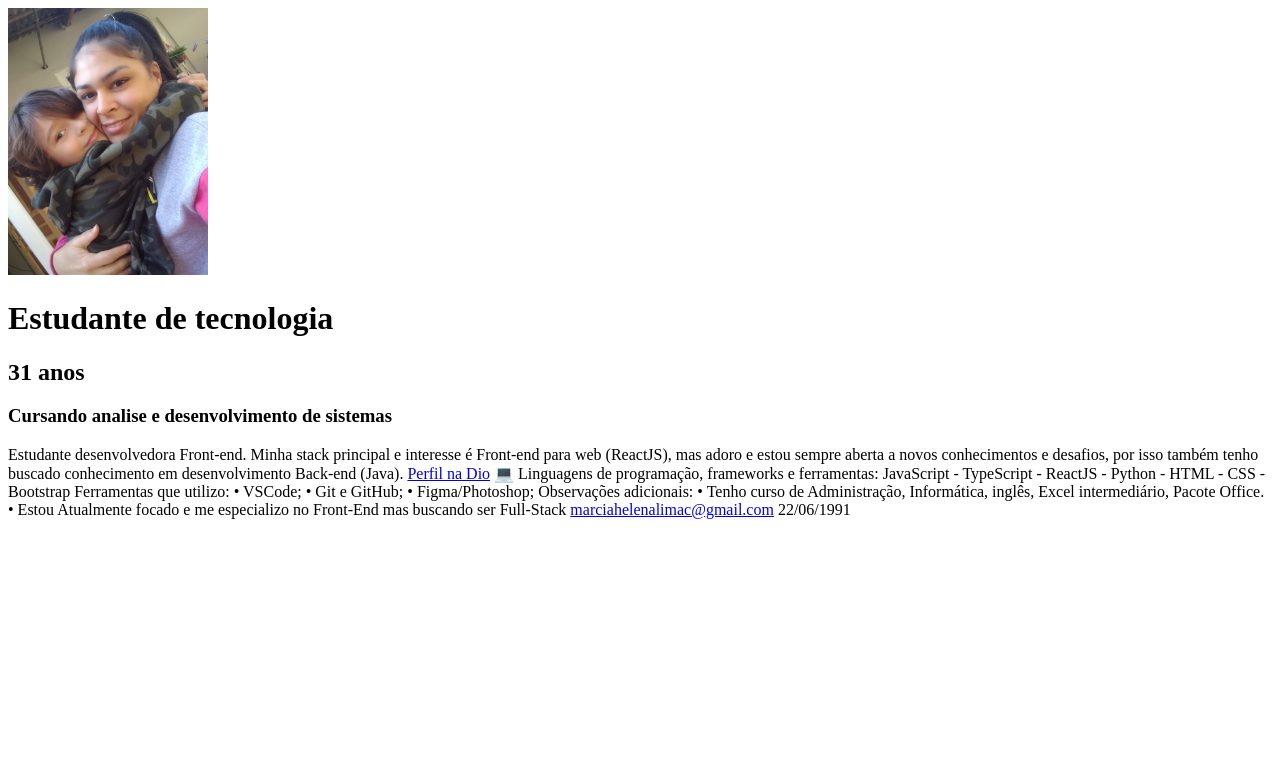
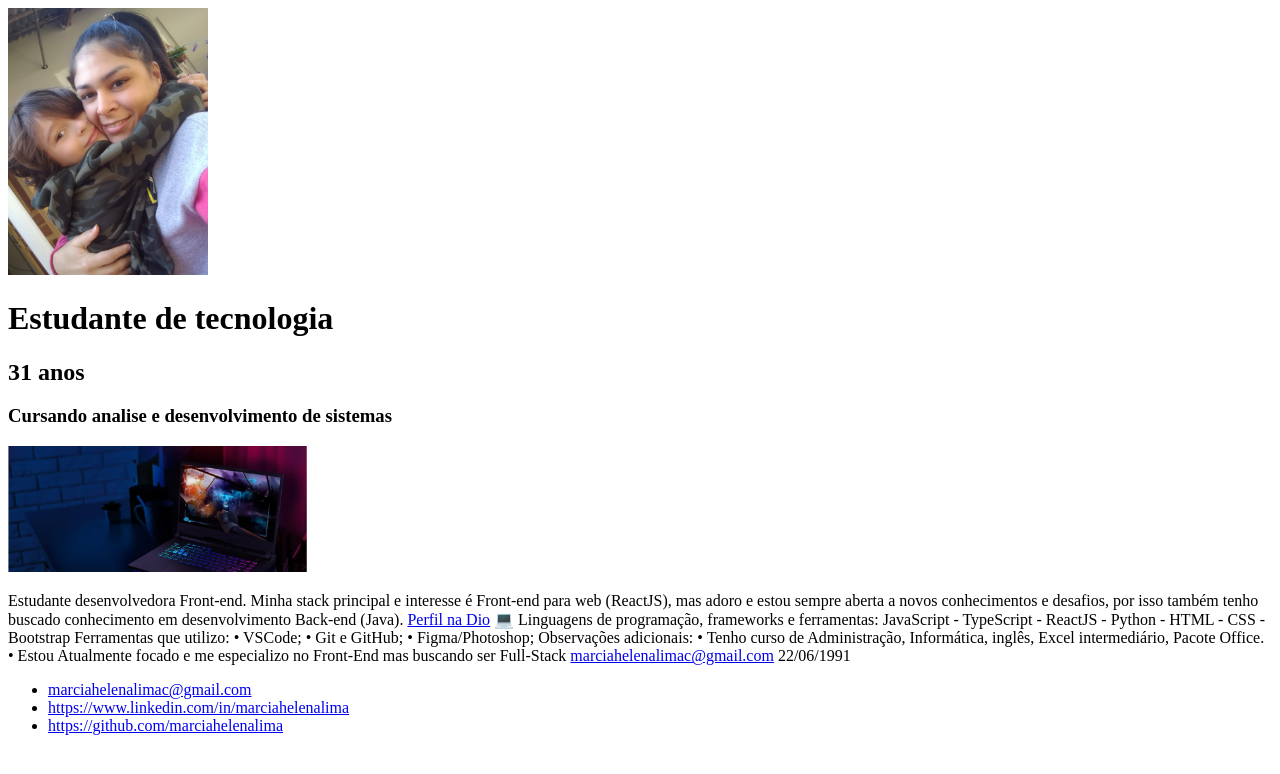
Before and after one commit to MARCIAHELENALIMA/Aula-html5, a plain HTML site: page Site/index.html in a window 1280 px wide. Drawn offline with Linux system fonts and the light colour scheme; files whose address does not match are found by name.

```diff
--- a/Site/index.html
+++ b/Site/index.html
@@ -6,7 +6,7 @@
        <title>HTML5 Demos and Examples</title>
         <body>
             <header>
-                <img src="C:\Users\POSITIVO\Documents\aula html5\Aula-html5\img\foto-curriculo.jpg" width="200px">
+                <img src="C:\Users\POSITIVO\Documents\aula html5\Aula-html5\img\foto-curriculo.jpg" alt="ilustração do rosto da Márcia" width="200px">
             <h1>Estudante de tecnologia</h1>
             </header>
             <section>
@@ -16,6 +16,7 @@
             <article>
             <header>
                 <h3>Cursando analise e desenvolvimento de sistemas</h3>
+                <img src="C:\Users\POSITIVO\Documents\aula html5\Aula-html5\img\notebook.png" alt="imagem de um notebook na mesa" width="300px">
             </header>
           </article>
           <p>
@@ -23,7 +24,7 @@
             é Front-end para web (ReactJS), mas adoro e estou sempre aberta a novos
             conhecimentos e desafios, por isso também tenho buscado conhecimento em
             desenvolvimento Back-end (Java).
-            <a href="https://web.dio.me/users/marciahelenalimac?tab=skills" target="_blank"> Perfil na Dio</a>
+            <a href="https://web.dio.me/users/marciahelenalimac?tab=skills" target="_blank">Perfil na Dio</a>
 
             💻 Linguagens de programação, frameworks e ferramentas:
             JavaScript - TypeScript - ReactJS - Python - HTML - CSS - Bootstrap
@@ -38,7 +39,19 @@
             22/06/1991
         </p>
         </section>
-    <footer></footer>
+    <footer>
+        <ul>
+            <li>
+                <a href="marciahelenalimac@gmail.com" target="_blank">marciahelenalimac@gmail.com</a>
+            </li>
+            <li>
+                <a href="https://www.linkedin.com/in/marciahelenalima" target="_blank">https://www.linkedin.com/in/marciahelenalima</a>
+            </li>
+            <li>
+                <a href="https://github.com/marciahelenalima" target="_blank">https://github.com/marciahelenalima</a>
+            </li>
+        </ul>
+    </footer>
         </body>
     </head>
 </html>
```
Also changed, not shown: img/notebook.png (added).
